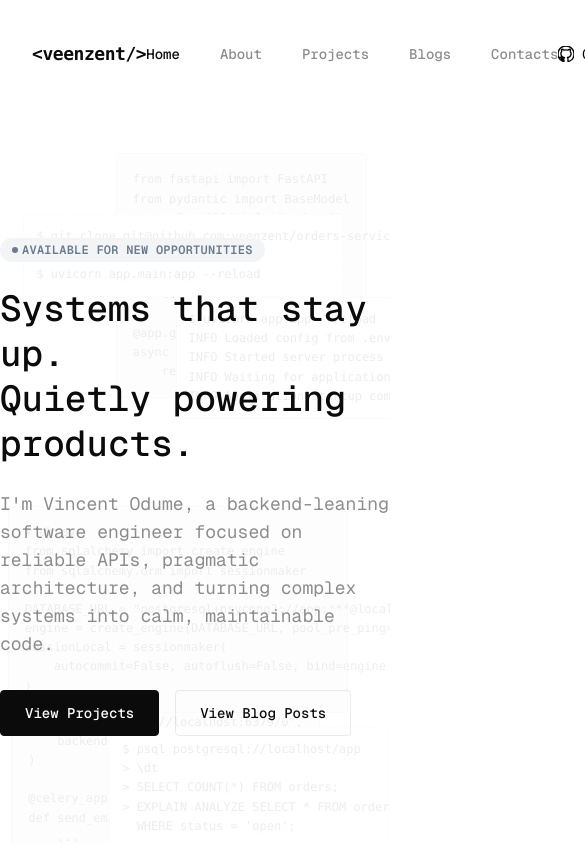
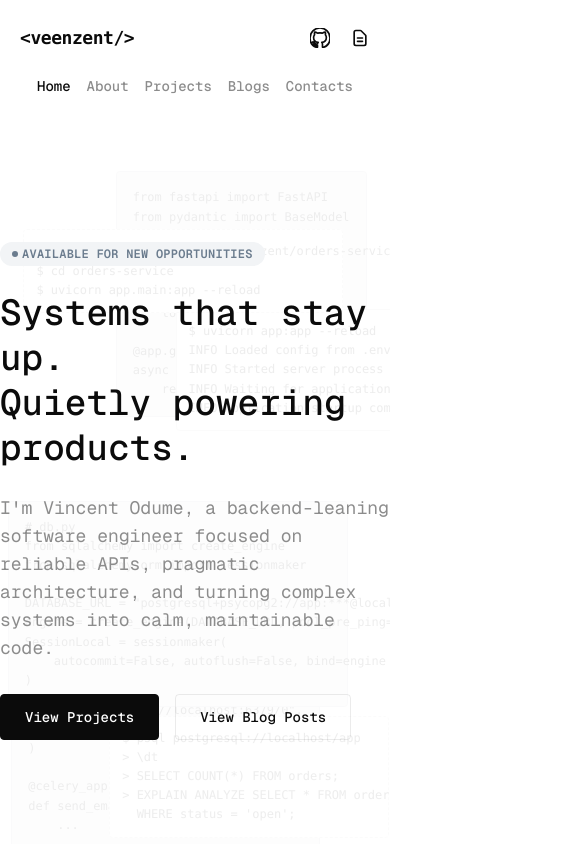
Before and after one commit to veenzent/v0_veenzent, a Next.js app: page / in a window 390 px wide. Shown: the top 844 px of the page, 585 px wide, since content can reach past the window. Built offline with nearby package versions, Linux system fonts and the light colour scheme.

Commit message:
UPDATE: home page completed

```diff
--- a/components/layout/ContactFooter.tsx
+++ b/components/layout/ContactFooter.tsx
@@ -6,10 +6,10 @@ export default function ContactFooter() {
                     Let's build something remarkable.
                 </h2>
                 <p className="text-lg text-(--muted-foreground) mb-8">
-                    Have an ambitious idea, a project outline, or just want to say hello?
-                    I'm interested in hearing from you.
+                    Have an ambitious idea, a project outline, or just want to
+                    say hello? I'm interested in hearing from you.
                 </p>
-                <div className="flex gap-4">
+                <div className="flex flex-col sm:flex-row gap-4">
                     <a
                         className="inline-flex items-center justify-center px-6 py-3 rounded bg-(--foreground) text-(--primary-foreground) border border-(--foreground) text-sm font-medium hover:opacity-90 transition-opacity"
                         href="#"
@@ -23,35 +23,76 @@ export default function ContactFooter() {
                         Access Project Portal
                     </a>
                 </div>
-                <div className="mt-32 pt-8 border-t border-(--border) flex justify-between items-center">
+                <div className="mt-32 pt-8 border-t border-(--border) flex flex-col sm:flex-row sm:justify-between sm:items-center gap-6">
                     <p className="text-sm text-(--muted-foreground)">
                         © 2026 veenzent. All rights reserved.
                     </p>
-                    <div className="flex gap-6">
-                        {/* use icons or placeholder */}
+                    <div className="flex justify-between px-4">
+                        {/* GitHub */}
                         <a
-                            href="#"
+                            href="https://github.com/veenzent"
                             className="text-(--muted-foreground) hover:text-(--foreground) transition-colors"
+                            aria-label="GitHub"
                         >
-                            GitHub
+                            <svg
+                                xmlns="http://www.w3.org/2000/svg"
+                                className="h-5 w-5"
+                                fill="currentColor"
+                                viewBox="0 0 24 24"
+                            >
+                                <path d="M12 0C5.372 0 0 5.373 0 12c0 5.303 3.438 9.8 8.207 11.387.6.111.793-.26.793-.577 0-.285-.01-1.04-.016-2.04-3.338.726-4.042-1.61-4.042-1.61-.546-1.385-1.333-1.753-1.333-1.753-1.089-.745.083-.73.083-.73 1.205.085 1.84 1.238 1.84 1.238 1.07 1.834 2.806 1.304 3.49.997.108-.775.418-1.305.762-1.605-2.665-.303-5.467-1.332-5.467-5.93 0-1.31.468-2.382 1.235-3.222-.124-.303-.535-1.527.117-3.176 0 0 1.008-.322 3.301 1.23a11.52 11.52 0 013.003-.404c1.018.005 2.043.138 3.003.404 2.292-1.552 3.298-1.23 3.298-1.23.653 1.649.242 2.873.118 3.176.77.84 1.233 1.912 1.233 3.222 0 4.61-2.807 5.625-5.478 5.921.43.37.823 1.102.823 2.222 0 1.604-.015 2.896-.015 3.289 0 .319.192.694.799.576C20.565 21.796 24 17.299 24 12c0-6.627-5.373-12-12-12z" />
+                            </svg>
                         </a>
+                        {/* LinkedIn */}
                         <a
-                            href="#"
+                            href="https://linkedin.com/in/veenzent"
                             className="text-(--muted-foreground) hover:text-(--foreground) transition-colors"
+                            aria-label="LinkedIn"
                         >
-                            LinkedIn
+                            <svg
+                                xmlns="http://www.w3.org/2000/svg"
+                                className="h-5 w-5"
+                                fill="currentColor"
+                                viewBox="0 0 24 24"
+                            >
+                                <path d="M20.447 20.452h-3.554v-5.569c0-1.328-.475-2.236-1.986-2.236-1.081 0-1.722.722-2.004 1.418-.103.249-.129.597-.129.946v5.441h-3.554s.047-8.842 0-9.769h3.554v1.383c.43-.664 1.199-1.608 2.925-1.608 2.136 0 3.738 1.394 3.738 4.389v5.605zM5.337 9.433c-1.144 0-1.915-.761-1.915-1.712 0-.951.77-1.71 1.951-1.71 1.18 0 1.914.759 1.914 1.71 0 .951-.771 1.712-1.95 1.712zm1.581 11.019H3.756V9.684h3.162v10.768zM22.225 0H1.771C.792 0 0 .774 0 1.729v20.542C0 23.227.792 24 1.771 24h20.451C23.2 24 24 23.227 24 22.271V1.729C24 .774 23.2 0 22.225 0z" />
+                            </svg>
                         </a>
+                        {/* Twitter/X */}
                         <a
-                            href="#"
+                            href="https://twitter.com/veenzent"
                             className="text-(--muted-foreground) hover:text-(--foreground) transition-colors"
+                            aria-label="Twitter"
                         >
-                            Twitter
+                            <svg
+                                xmlns="http://www.w3.org/2000/svg"
+                                className="h-5 w-5"
+                                fill="currentColor"
+                                viewBox="0 0 24 24"
+                            >
+                                <path d="M18.244 2.25h3.308l-7.227 8.26 8.502 11.24h-6.657l-5.207-6.802-5.997 6.802H2.421l7.727-8.835L1.497 2.25h6.886l4.713 6.231 5.422-6.231Zm-1.161 17.52h1.833L7.084 4.126H5.117Z" />
+                            </svg>
                         </a>
+                        {/* Mail */}
                         <a
-                            href="#"
+                            href="mailto:hello@veenzent.dev"
                             className="text-(--muted-foreground) hover:text-(--foreground) transition-colors"
+                            aria-label="Email"
                         >
-                            Mail
+                            <svg
+                                xmlns="http://www.w3.org/2000/svg"
+                                className="h-5 w-5"
+                                fill="none"
+                                viewBox="0 0 24 24"
+                                stroke="currentColor"
+                            >
+                                <path
+                                    strokeLinecap="round"
+                                    strokeLinejoin="round"
+                                    strokeWidth={2}
+                                    d="M3 8l7.89 5.26a2 2 0 002.22 0L21 8M5 19h14a2 2 0 002-2V7a2 2 0 00-2-2H5a2 2 0 00-2 2v10a2 2 0 002 2z"
+                                />
+                            </svg>
                         </a>
                     </div>
                 </div>
--- a/components/layout/Header.tsx
+++ b/components/layout/Header.tsx
@@ -5,14 +5,91 @@ export default function Header() {
     const { pathname } = useRouter();
 
     return (
-        <header className="py-10">
-            <div className="container mx-auto flex justify-between items-center px-8">
+        <header className="py-6 md:py-10">
+            <div className="container mx-auto px-5 md:px-8 max-w-5xl">
+                {/* Mobile: Logo and icons */}
+                <div className="md:hidden flex justify-between items-center mb-6">
                     <div className="font-mono text-(--foreground) text-lg font-semibold tracking-tight">
-                    <a href="/" className="cursor-default">
                         &lt;veenzent/&gt;
+                    </div>
+                    <div className="flex gap-5">
+                        <a
+                            href="https://github.com/veenzent"
+                            className="flex items-center justify-center w-5 h-5 text-(--foreground)"
+                            aria-label="GitHub"
+                        >
+                            <svg
+                                xmlns="http://www.w3.org/2000/svg"
+                                className="h-5 w-5"
+                                fill="none"
+                                viewBox="0 0 24 24"
+                                stroke="currentColor"
+                            >
+                                <path
+                                    strokeLinecap="round"
+                                    strokeLinejoin="round"
+                                    strokeWidth={2}
+                                    d="M12 0C5.372 0 0 5.373 0 12c0 5.303 3.438 9.8 8.207 11.387.6.111.793-.26.793-.577
+                    0-.285-.01-1.04-.016-2.04-3.338.726-4.042-1.61-4.042-1.61-.546-1.385-1.333-1.753-1.333-1.753-1.089-.745.083-.73.083-.73
+                    1.205.085 1.84 1.238 1.84 1.238 1.07 1.834 2.806 1.304 3.49.997.108-.775.418-1.305.762-1.605-2.665-.303-5.467-1.332-5.467-5.93
+                    0-1.31.468-2.382 1.235-3.222-.124-.303-.535-1.527.117-3.176 0 0 1.008-.322 3.301 1.23
+                    a11.52 11.52 0 013.003-.404c1.018.005 2.043.138 3.003.404 2.292-1.552 3.298-1.23 3.298-1.23
+                    .653 1.649.242 2.873.118 3.176.77.84 1.233 1.912 1.233 3.222 0 4.61-2.807 5.625-5.478 5.921
+                    .43.37.823 1.102.823 2.222 0 1.604-.015 2.896-.015 3.289 0 .319.192.694.799.576C20.565 21.796 24 17.299 24 12
+                    c0-6.627-5.373-12-12-12z"
+                                />
+                            </svg>
+                        </a>
+                        <a
+                            href="https://veenzent.cv"
+                            className="flex items-center justify-center w-5 h-5 text-(--foreground)"
+                            aria-label="Resume"
+                        >
+                            <svg
+                                xmlns="http://www.w3.org/2000/svg"
+                                className="h-5 w-5"
+                                fill="none"
+                                viewBox="0 0 24 24"
+                                stroke="currentColor"
+                            >
+                                <path
+                                    strokeLinecap="round"
+                                    strokeLinejoin="round"
+                                    strokeWidth={2}
+                                    d="M9 12h6m-6 4h6m2 5H7a2 2 0 01-2-2V5a2 2 0 012-2h5.586a1 1 0 01.707.293l5.414 5.414a1 1 0 01.293.707V19a2 2 0 01-2 2z"
+                                />
+                            </svg>
                         </a>
                     </div>
-                <nav className="flex gap-10">
+                </div>
+
+                {/* Mobile: Horizontal scroll nav */}
+                <div className="md:hidden overflow-x-auto hide-scrollbar">
+                    <nav className="flex gap-4 justify-center px-5 pb-2">
+                        <NavLink href="/" active={pathname === "/"}>
+                            Home
+                        </NavLink>
+                        <NavLink href="/about" active={pathname === "/about"}>
+                            About
+                        </NavLink>
+                        <NavLink href="/projects" active={pathname === "/projects"}>
+                            Projects
+                        </NavLink>
+                        <NavLink href="/blog" active={pathname === "/blog"}>
+                            Blogs
+                        </NavLink>
+                        <NavLink href="/contact" active={pathname === "/contact"}>
+                            Contacts
+                        </NavLink>
+                    </nav>
+                </div>
+
+                {/* Desktop: Centered layout */}
+                <div className="hidden md:flex justify-between items-center gap-8">
+                    <div className="font-mono text-(--foreground) text-lg font-semibold tracking-tight">
+                        &lt;veenzent/&gt;
+                    </div>
+                    <nav className="flex gap-8">
                         <NavLink href="/" active={pathname === "/"}>
                             Home
                         </NavLink>
@@ -32,7 +109,7 @@ export default function Header() {
                     <div className="flex items-center gap-6">
                         <a
                             href="https://github.com/veenzent"
-                        className="flex items-center gap-2 text-(--muted-foreground)] text-sm transition-colors hover:text-[var(--foreground)"
+                            className="flex items-center gap-2 text-(--muted-foreground) text-sm transition-colors hover:text-(--foreground)"
                         >
                             <svg
                                 xmlns="http://www.w3.org/2000/svg"
@@ -65,6 +142,7 @@ export default function Header() {
                         </a>
                     </div>
                 </div>
+            </div>
         </header>
     );
 }
--- a/components/pageSections/AboutSection.tsx
+++ b/components/pageSections/AboutSection.tsx
@@ -16,22 +16,11 @@ export default function AboutSection() {
 
     return (
         <section className="py-24">
-            <div
-                className="container mx-auto max-w-5xl"
-                style={{
-                    display: "grid",
-                    gridTemplateColumns: "200px 1fr",
-                    gap: "4rem",
-                    alignItems: "start",
-                }}
-            >
-                <h2
-                    className="text-sm font-semibold uppercase text-(--foreground)"
-                    style={{ paddingTop: "0.25rem" }}
-                >
+            <div className="container mx-auto max-w-5xl flex flex-col md:grid md:grid-cols-[200px_1fr] gap-12 md:gap-16 md:items-start">
+                <h2 className="text-sm font-semibold uppercase text-(--foreground)">
                     About
                 </h2>
-                <div className="grid md:grid-cols-2 gap-16 items-start">
+                <div className="grid grid-cols-1 md:grid-cols-2 gap-16 items-start">
                     <img
                         // src={VeenzentPng.src}
                         src={Cent.src}
--- a/components/pageSections/Hero.tsx
+++ b/components/pageSections/Hero.tsx
@@ -4,7 +4,7 @@ import CodeSnippetsBackground from "../ui/CodeSnippetsBackground";
 
 export default function Hero() {
     return (
-        <section className="py-32 relative overflow-hidden">
+        <section className="py-28 relative overflow-hidden">
             <CodeSnippetsBackground />
             <div className="container mx-auto max-w-3xl">
                 <div className="relative z-10">
--- a/components/pageSections/Notes.tsx
+++ b/components/pageSections/Notes.tsx
@@ -60,11 +60,11 @@ export default function Notes() {
                 </div>
             </div>
 
-            <div className="container mx-auto max-w-5xl relative z-10" style={{ display: 'grid', gridTemplateColumns: '200px 1fr', gap: '4rem', alignItems: 'start' }}>
-                <h2 className="text-sm font-semibold uppercase text-(--foreground)" style={{ paddingTop: '0.25rem' }}>
+            <div className="container mx-auto max-w-5xl relative z-10 flex flex-col md:grid md:grid-cols-[200px_1fr] gap-12 md:gap-16 md:items-start">
+                <h2 className="text-sm font-semibold uppercase text-(--foreground)">
                     Notes & Writing
                 </h2>
-                <div className="mt-8 flex flex-col">
+                <div className="flex flex-col">
                     {notes.map((n) => (
                         <a
                             key={n.title}
--- a/components/pageSections/Projects.tsx
+++ b/components/pageSections/Projects.tsx
@@ -34,8 +34,8 @@ const projects: Project[] = [
 export default function Projects() {
     return (
         <section className="py-24">
-            <div className="container mx-auto max-w-5xl" style={{ display: 'grid', gridTemplateColumns: '200px 1fr', gap: '4rem', alignItems: 'start' }}>
-                <h2 className="text-sm font-semibold uppercase text-(--foreground)" style={{ paddingTop: '0.25rem' }}>
+            <div className="container mx-auto max-w-5xl flex flex-col md:grid md:grid-cols-[200px_1fr] gap-12 md:gap-16 md:items-start">
+                <h2 className="text-sm font-semibold uppercase text-(--foreground)">
                     Systems
                 </h2>
                 <div className="flex flex-col gap-12">
```
Lines whose indentation alone changed are shown as unchanged.
